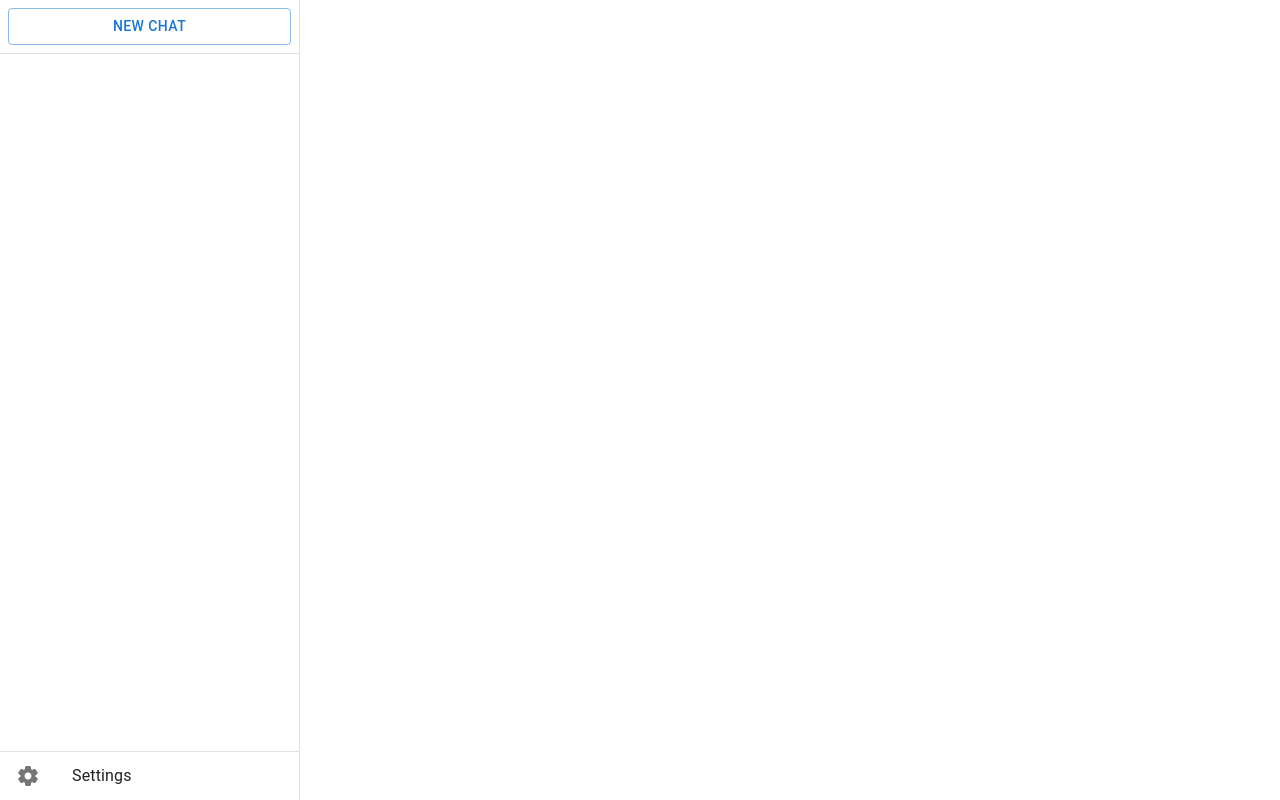
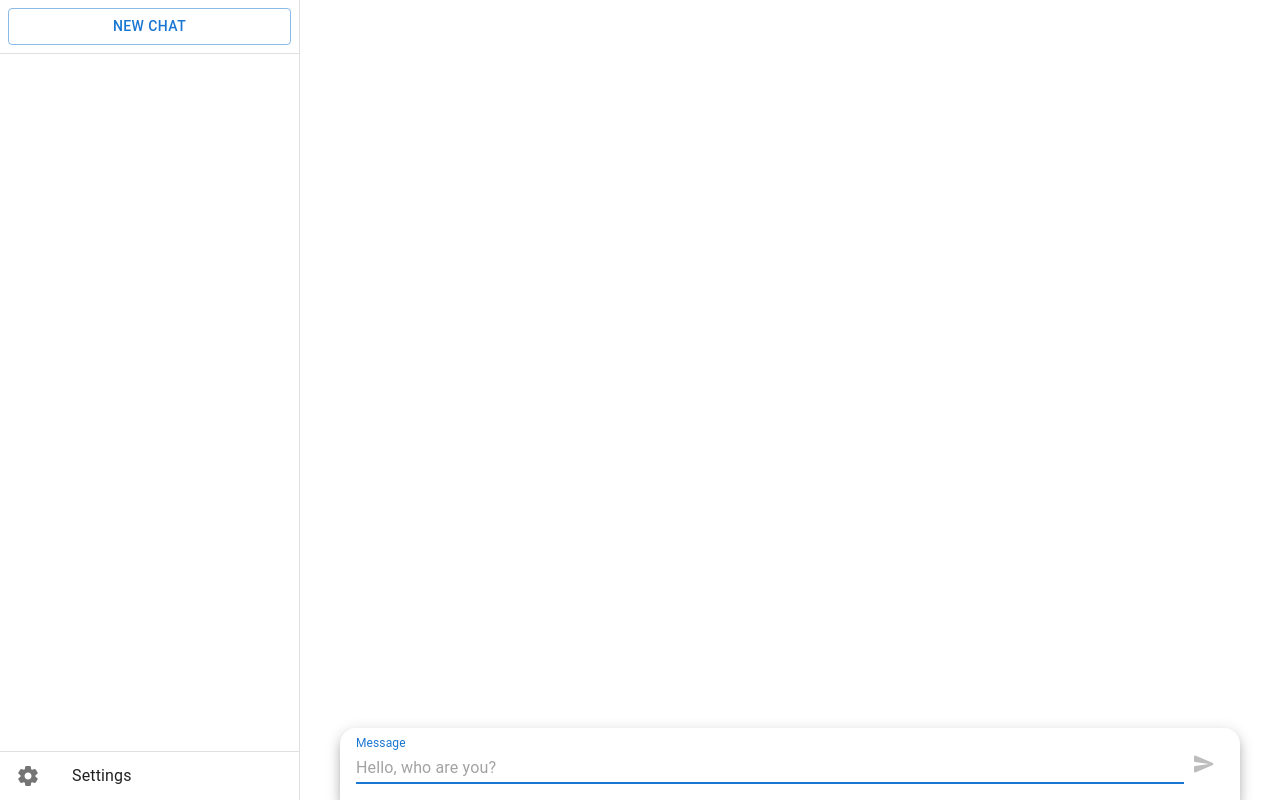
Before and after one commit to ebnbin/openchat, a React (Create React App) app: page / in a window 1280 px wide. Built offline with nearby package versions, Linux system fonts and the light colour scheme.

Commit message:
Store new chat after first response

```diff
--- a/src/ChatPage.tsx
+++ b/src/ChatPage.tsx
@@ -290,20 +290,21 @@ function afterResponse(
   chatSettings: Chat,
   setChat: (chat: Chat) => void,
   chatConversations: ChatConversation[],
-  setChatConversations: (chatConversations: ChatConversation[]) => void,
+  setChatConversations: (id: string, chatConversations: ChatConversation[]) => void,
   requestMessages: ChatCompletionRequestMessage[],
   response: CreateChatCompletionResponse,
 ) {
+  const id = `${new Date().getTime()}`
   const responseMessage = response.choices[0].message!!.content
   const nextChatConversations = [
     ...chatConversations,
     {
-      id: `${new Date().getTime()}`,
+      id: id,
       user_message: requestMessages[requestMessages.length - 1].content,
       assistant_message: responseMessage,
     } as ChatConversation,
   ]
-  setChatConversations(nextChatConversations)
+  setChatConversations(chatSettings.id === '' ? id : chatSettings.id, nextChatConversations)
   const responseTotalTokens = response.usage!!.total_tokens
   const charCount = requestMessages
     .map((message) => message.content)
@@ -315,6 +316,7 @@ function afterResponse(
   // const incomplete = response.choices[0].finish_reason === 'length'
   const nextChat = {
     ...chatSettings,
+    id: chatSettings.id === '' ? id : chatSettings.id,
     tokens_per_char: tokensPerChar,
     tokens: tokens,
   } as Chat
@@ -330,11 +332,18 @@ interface ChatProps {
 export function ChatPage(props: ChatProps) {
   const { settings, chatId, setChatSettings } = props
 
-  const chatSettings = settings.chats.find((chat) => chat.id === chatId)!!
+  const chatSettings = chatId === '' ? ({
+    id: '',
+    title: '',
+    context_threshold: 0.7,
+    system_message: '',
+    tokens_per_char: 0,
+    tokens: 0,
+  } as Chat) : settings.chats.find((chat) => chat.id === chatId)!!
 
   const [chatConversations, setChatConversations] = useState<ChatConversation[]>([])
 
-  const setChatConversationsAndStore = (chatConversations: ChatConversation[]) => {
+  const setChatConversationsAndStore = (chatId: string, chatConversations: ChatConversation[]) => {
     setChatConversations(chatConversations)
     localStorage.setItem(`chatConversation${chatId}`, JSON.stringify(chatConversations))
   }
--- a/src/HomePage.tsx
+++ b/src/HomePage.tsx
@@ -53,6 +53,15 @@ export function HomePage() {
   const setChatSettings = (chat: Chat) => {
     const copyChats = settings.chats.slice()
     const index = copyChats.findIndex((foundChat) => foundChat.id === chat.id)
+    if (index === -1) {
+      setSettingsAndStore(
+        {
+          ...settings,
+          chats: [...copyChats, chat],
+        } as Settings,
+      )
+      setSelectedChatId(chat.id)
+    } else {
       copyChats[index] = chat
       setSettingsAndStore(
         {
@@ -60,6 +69,7 @@ export function HomePage() {
           chats: copyChats,
         } as Settings,
       )
+    }
   }
 
   const deleteChat = (chatId: string) => {
@@ -98,22 +108,6 @@ export function HomePage() {
 
   const handleNewChatClick = () => {
     setSelectedChatId(undefined)
-    setSettingsAndStore(
-      {
-        ...settings,
-        chats: [
-          ...settings.chats,
-          {
-            id: `${new Date().getTime()}`,
-            title: '',
-            context_threshold: 0.7,
-            system_message: '',
-            tokens_per_char: 0,
-            tokens: 0,
-          } as Chat
-        ]
-      } as Settings
-    )
   }
 
   const [mobileOpen, setMobileOpen] = React.useState(false);
@@ -311,7 +305,14 @@ export function HomePage() {
                 chatId={selectedChatId}
                 setChatSettings={setChatSettings}
               />
-            ) : <></>}
+            ) : (
+              <ChatPage
+                key={`ChatPage${selectedChatId}`}
+                settings={settings}
+                chatId=''
+                setChatSettings={setChatSettings}
+              />
+            )}
           </Box>
         </Box>
       </Box>
```
Lines whose indentation alone changed are shown as unchanged.
